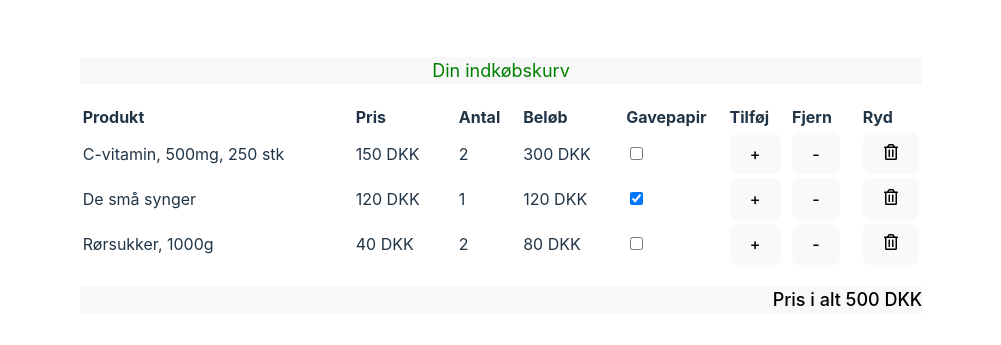
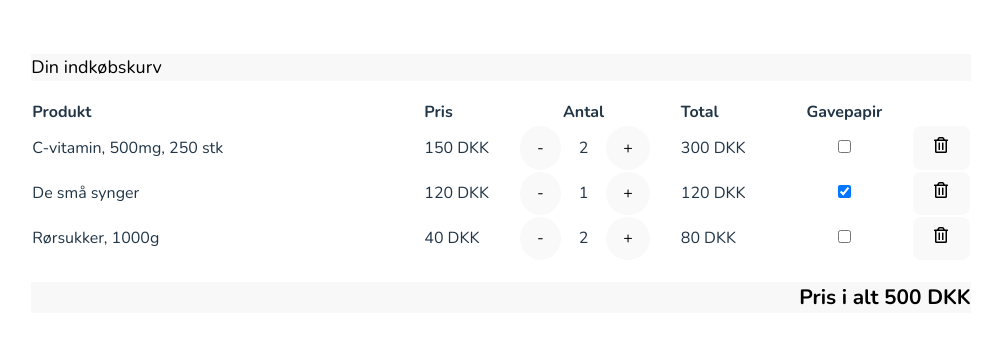
Before and after one commit to DTUSoftware/02363-Frontend-F23, a React (Vite) app: page / in a window 1280 px wide. Shown: the part 215-560 px from the top of the page, without its empty margins (139-1140 px from the left). Built offline with nearby package versions, Linux system fonts and the light colour scheme.

Commit message:
Updated styling and font

```diff
--- a/src/ShoppingList.css
+++ b/src/ShoppingList.css
@@ -1,3 +1,45 @@
-.qpr {
-    color: green;
+.heading {
+    text-align: left;
 }
+
+.total {
+    text-align: right;
+    font-size: 1.3em;
+    font-weight: bolder;
+}
+
+
+.product {
+    text-align: left;
+    padding-right: 200px;
+}
+
+.price {
+    padding-right: 30px;
+}
+
+
+.quantity {
+    text-align: center;
+}
+
+.increment {
+    padding-right: 30px;
+
+}
+
+.priceTotal {
+    padding-right: 60px;
+
+}
+
+.giftwrapping {
+    text-align: center;
+    padding-right: 30px;
+
+}
+
+.quantityBtn {
+    border-radius: 50%;
+    padding: 0.6em 1em;
+}
--- a/src/ShoppingList.tsx
+++ b/src/ShoppingList.tsx
@@ -88,34 +88,51 @@ function ShoppingList() {
 
     return (
         <div className="ShoppingList">
-            <p className="qpr">Din indkøbskurv</p>
+            <p className="heading">Din indkøbskurv</p>
             {!listEmpty ? (
                 <div className="shopTable">
                     <table>
                         <thead>
                             <tr>
-                                <th>Produkt</th>
-                                <th>Pris</th>
-                                <th>Antal</th>
-                                <th>Beløb</th>
-                                <th>Gavepapir</th>
-                                <th>Tilføj</th>
-                                <th>Fjern</th>
-                                <th>Ryd</th>
+                                <th className="product">Produkt</th>
+                                <th className="price">Pris</th>
+                                <th> </th>
+                                <th className="quantity">Antal</th>
+                                <th> </th>
+                                <th className="priceTotal">Total</th>
+                                <th className="giftwrapping">Gavepapir</th>
                             </tr>
                         </thead>
                         <tbody>
                             {items.map((x, index) => (
                                 <tr key={index}>
-                                    <td>{`${x.product!.name}`}</td>
-                                    <td>{`${x.product!.price} ${
+                                    <td className="product">{`${x.product!.name}`}</td>
+                                    <td className="price">{`${x.product!.price} ${
                                         x.product!.currency
                                     }`}</td>
-                                    <td> {x.quantity} </td>
-                                    <td>{`${x.quantity * x.product!.price} ${
+                                    <td className="decrement">
+                                        <button className="quantityBtn"
+                                            onClick={() =>
+                                                decrementQuantity(index)
+                                            }
+                                        >
+                                            -
+                                        </button>
+                                    </td>
+                                    <td className="quantity"> {x.quantity} </td>
+                                    <td className="increment">
+                                        <button className="quantityBtn"
+                                            onClick={() =>
+                                                incrementQuantity(index)
+                                            }
+                                        >
+                                            +
+                                        </button>
+                                    </td>
+                                    <td className="priceTotal">{`${x.quantity * x.product!.price} ${
                                         x.product!.currency
                                     }`}</td>
-                                    <td>
+                                    <td className="giftwrapping">
                                         <label>
                                             <input
                                                 type="checkbox"
@@ -128,24 +145,6 @@ function ShoppingList() {
                                     </td>
                                     <td>
                                         <button
-                                            onClick={() =>
-                                                incrementQuantity(index)
-                                            }
-                                        >
-                                            +
-                                        </button>
-                                    </td>
-                                    <td>
-                                        <button
-                                            onClick={() =>
-                                                decrementQuantity(index)
-                                            }
-                                        >
-                                            -
-                                        </button>
-                                    </td>
-                                    <td>
-                                        <button
                                             onClick={() => removeItem(index)}
                                         >
                                             <FaRegTrashAlt />
@@ -155,7 +154,7 @@ function ShoppingList() {
                             ))}
                         </tbody>
                     </table>
-                    <p>{`Pris i alt ${total} ${items[0].product!.currency}`}</p>
+                    <p className="total">{`Pris i alt ${total} ${items[0].product!.currency}`}</p>
                 </div>
             ) : (
                 <p>Din kurv er tom!</p>
--- a/src/index.css
+++ b/src/index.css
@@ -1,11 +1,13 @@
+@import url('https://fonts.googleapis.com/css2?family=Nunito:wght@300;400;600;700&display=swap');
+
 :root {
-    font-family: Inter, system-ui, Avenir, Helvetica, Arial, sans-serif;
+    font-family: Nunito, sans-serif;
     line-height: 1.5;
     font-weight: 400;
 
     color-scheme: light dark;
-    color: rgba(255, 255, 255, 0.87);
-    background-color: #242424;
+    color: rgb(0, 0, 0);
+    background-color: #ffffff;
 
     font-synthesis: none;
     text-rendering: optimizeLegibility;
@@ -21,44 +23,10 @@ p {
     text-align: center;
 }
 
-p:nth-child(2) {
-    text-align: right;
-    font-weight: 500;
-}
-
 table {
     table-layout: fixed;
     text-align: left;
-}
-
-thead th:nth-child(1) {
-    width: 250px;
-}
-
-thead th:nth-child(2) {
-    width: 80px;
-}
-
-thead th:nth-child(3) {
-    width: 30px;
-}
-
-thead th:nth-child(4) {
-    width: 80px;
-}
-
-thead th:nth-child(5) {
-    width: 50px;
-}
-
-th {
-    text-align: left;
-    padding-right: 20px;
-}
-
-tbody td:nth-child(7) {
-    text-align: left;
-    padding-right: 20px;
+    border-collapse: collapse;
 }
 
 a {
@@ -91,7 +59,8 @@ button {
     font-size: 1em;
     font-weight: 500;
     font-family: inherit;
-    background-color: #1a1a1a;
+    color: black;
+    background-color: #f9f9f9;
     cursor: pointer;
     transition: border-color 0.25s;
 }
```
